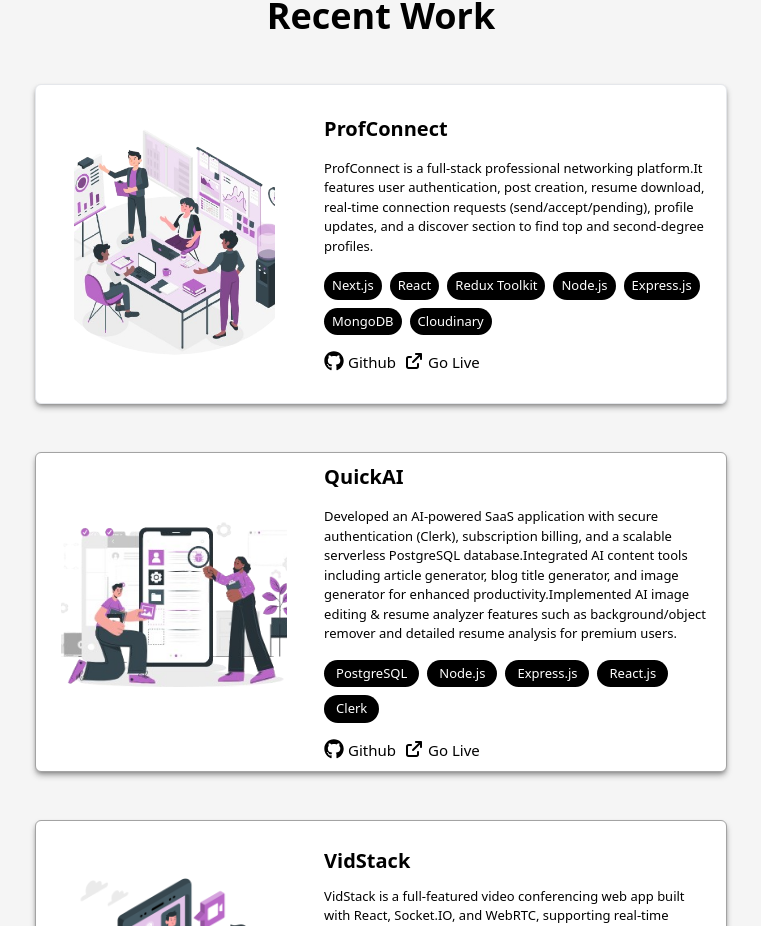
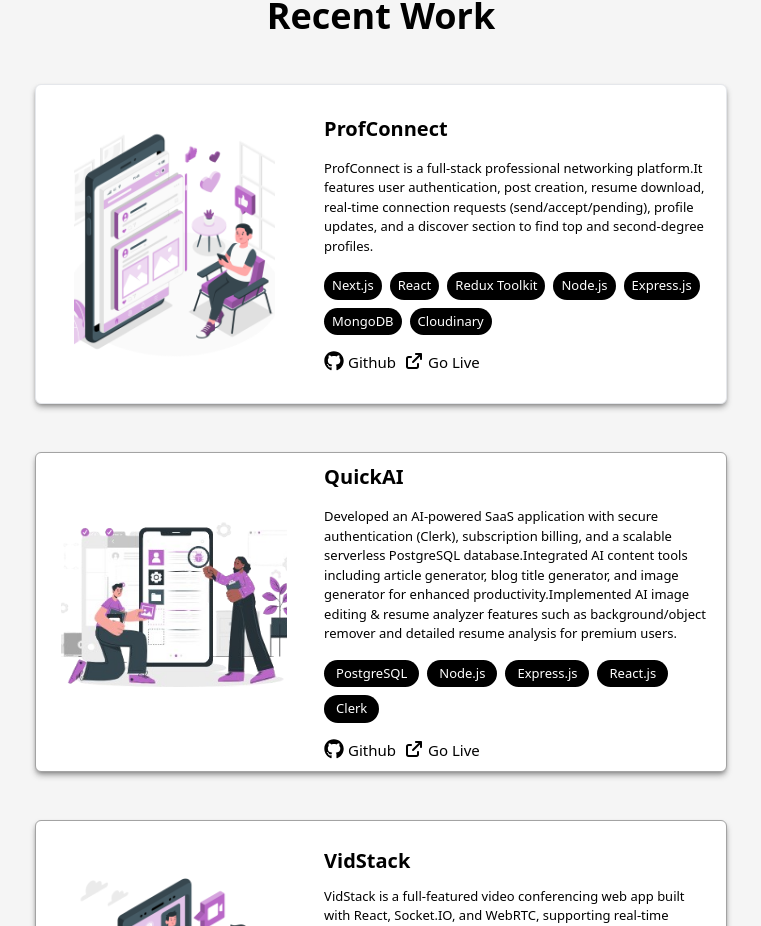
Before and after one commit to yash-mhetras/myportfolio, a Next.js app: page / in a window 1280 px wide. Shown: the part 940-1866 px from the top of the page, without its empty margins (259-1020 px from the left). Built offline with nearby package versions, Linux system fonts and the light colour scheme; a web font is replaced by a local one.

Commit message:
image changed

```diff
--- a/app/components/Projects.jsx
+++ b/app/components/Projects.jsx
@@ -25,7 +25,7 @@ export default function Projects() {
 
         <motion.div       transition={transition}
               variants={variants} className='h-[600px] w-[98%] md:h-[320px] md:w-[60%] dark:bg-neutral-900 bg-white  shadow-md dark:shadow-neutral-100/40 shadow-neutral-800/40 rounded-md md:flex-row flex flex-col border dark:border-neutral-400 border-silver-300'>
-        <div className='md:h-[100%] p-3 md:w-[40%] w-[100%] h-[45%] flex justify-center items-center'><img className=" md:h-[80%] w-[80%] h-[100%] object-cover rounded-md" src="/images/projectnew.png"  alt="" /></div>
+        <div className='md:h-[100%] p-3 md:w-[40%] w-[100%] h-[45%] flex justify-center items-center'><img className=" md:h-[80%] w-[80%] h-[100%] object-cover rounded-md" src="/images/profconnect.png"  alt="" /></div>
         <div className='flex flex-col p-3 h-[100%] md:w-[60%] md:gap-4 w-[100%] gap-5 md:justify-center'>
           <h1 className='text-xl comic-relief-regular comic-relief-bold dark:text-white text-black'>ProfConnect</h1>
           <p className='text-[13px] dark:text-white text-black'>ProfConnect is a full-stack professional networking platform.It features user authentication, post creation, resume download, real-time connection requests (send/accept/pending), profile updates, and a discover section to find top and second-degree profiles.</p>
```
